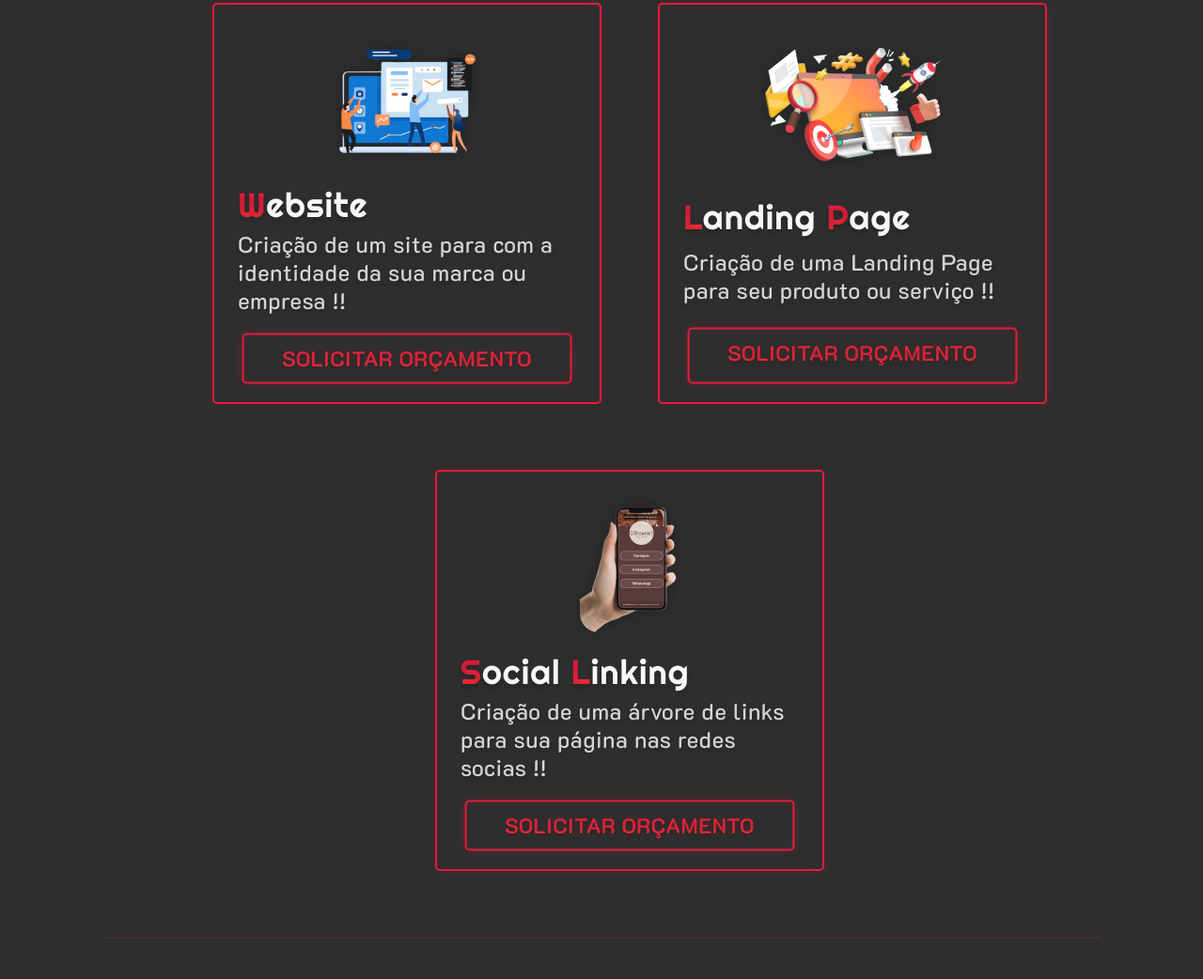
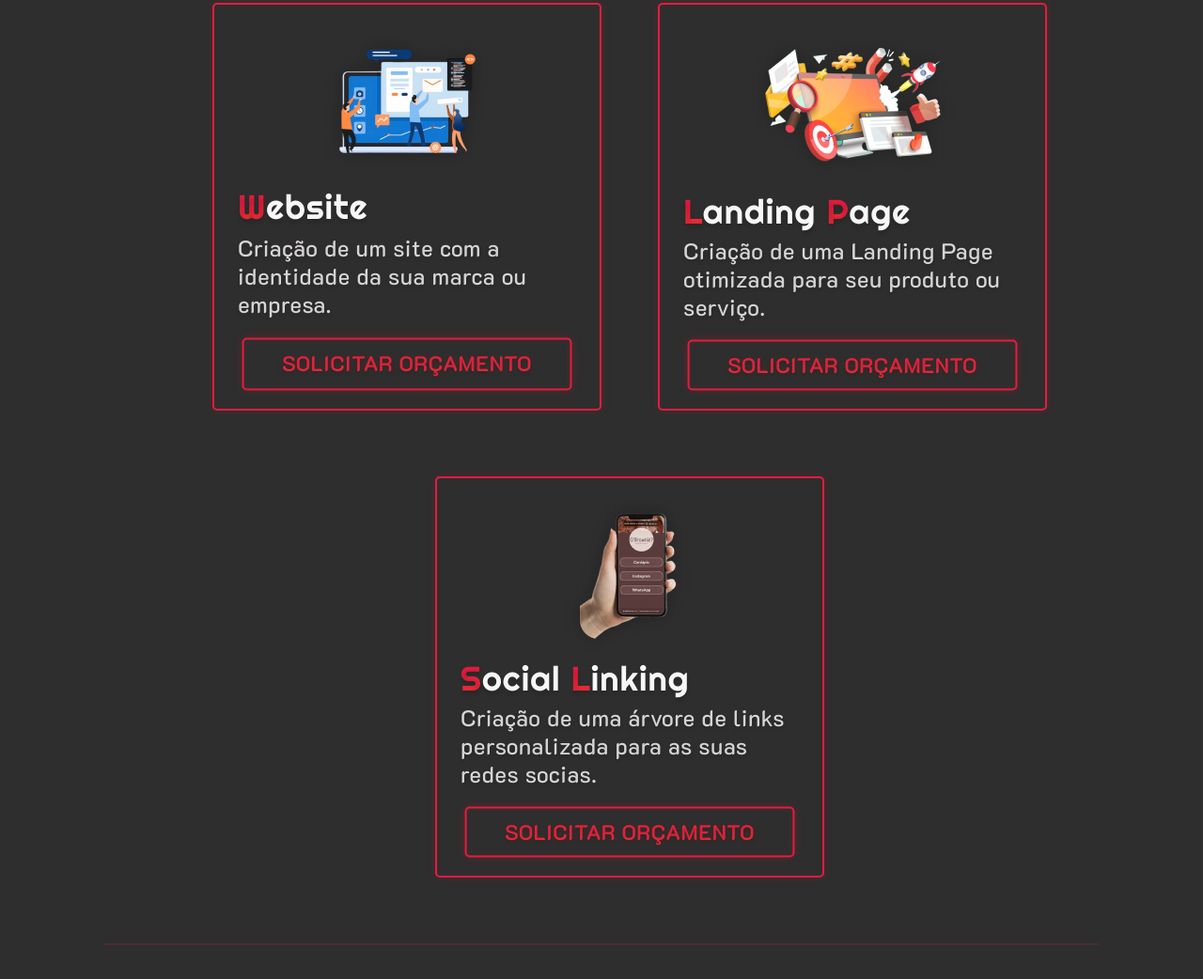
Before and after one commit to ygorMarangoni/ygorMarangoni.github.io, a plain HTML site: page index.html in a window 1280 px wide. Shown: the part 1142-2184 px from the top of the page at 94% size. Drawn offline with Linux system fonts and the light colour scheme.

Commit message:
correcao dos textos do servico

```diff
--- a/index.html
+++ b/index.html
@@ -58,19 +58,19 @@
         <div>
           <img src="imgs/website-img.png" alt="">
           <h3><span class="purple">W</span>ebsite</h3>
-          <p>Criação de um site para com a identidade da sua marca ou empresa !!</p>
+          <p>Criação de um site com a identidade da sua marca ou empresa.</p>
           <a href="">SOLICITAR ORÇAMENTO</a>
         </div>
         <div>
           <img src="imgs/landpage-img.png" alt="">
           <h3><span class="purple">L</span>anding <span class="purple">P</span>age</h3>
-          <p>Criação de uma Landing Page para seu produto ou serviço !!</p>
+          <p>Criação de uma Landing Page otimizada para seu produto ou serviço.</p>
           <a href="">SOLICITAR ORÇAMENTO</a>
         </div>
         <div>
           <img src="imgs/social-linking-img.png" alt="">
           <h3><span class="purple">S</span>ocial <span class="purple">L</span>inking</h3>
-          <p>Criação de uma árvore de links para sua página nas redes socias !!</p>
+          <p>Criação de uma árvore de links personalizada para as suas redes socias.</p>
           <a href="">SOLICITAR ORÇAMENTO</a>
         </div>
       </div>
```
